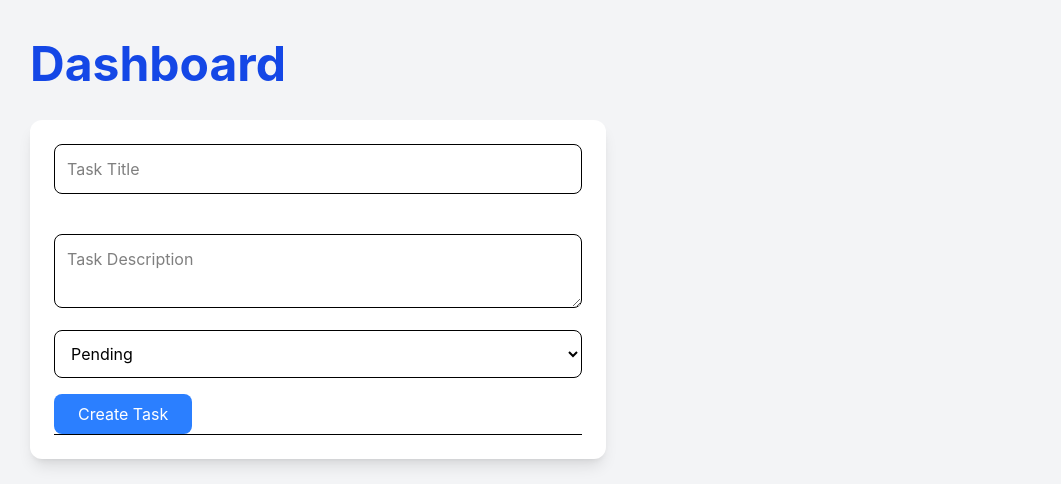
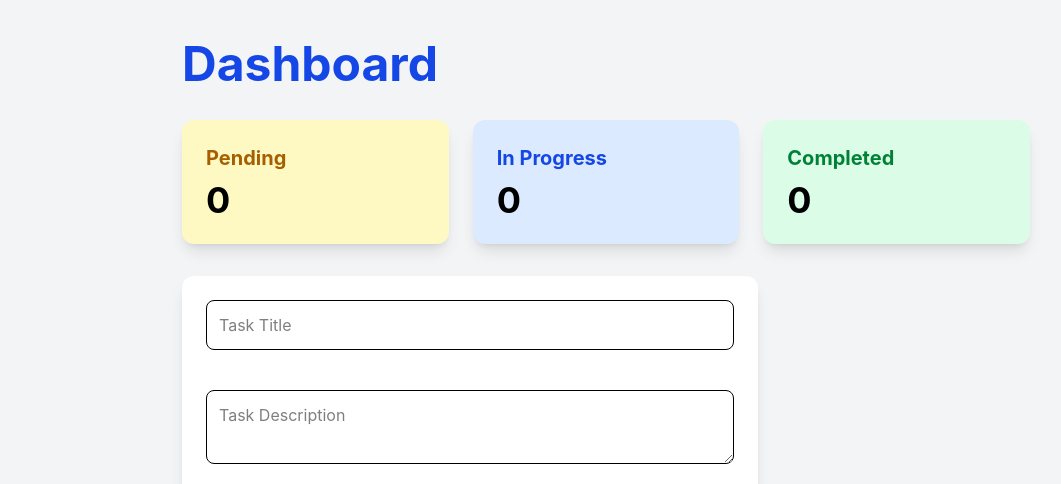
Before and after one commit to KXRMX23/taskflow-pro, a React (Vite) app in the folder client/: page /dashboard in a window 1280 px wide. Shown: the top 484 px of the page, without its empty margins (34-1095 px from the left). Built offline with nearby package versions, Linux system fonts and the light colour scheme; no server answers.

Commit message:
Phase 11 - Task Status Management and Dashboard statistics

```diff
--- a/client/src/pages/Dashboard.jsx
+++ b/client/src/pages/Dashboard.jsx
@@ -11,11 +11,16 @@ function Dashboard() {
 
   const [editingTaskId, setEditingTaskId] = useState(null);
 
+  const pendingCount = tasks.filter((task) => task.status === "pending").length;
+  const inProgressCount = tasks.filter((task) => task.status === "in-progress").length;
+  const completedCount = tasks.filter((task) => task.status === "completed").length;
+
   useEffect(() => {
 
     const testAPI = async () => {
       try {
         const res = await API.get("/tasks");
+        console.log(res.data);
         setTasks(res.data);
       } catch (err) {
         console.log(err.response?.data || err.message);
@@ -85,8 +90,27 @@ setNewTask({
 
   return (
     <div className="min-h-screen bg-gray-100 p-10">
-      <div className="max-w-4xl max-auto px-6">
+      <div className="max-w-4xl mx-auto px-6">
       <h1 className="text-5xl font-bold text-blue-700 mb-8">Dashboard</h1>
+
+      <div className="grid grid-cols-1 md:grid-cols-3 gap-6 mb-8">
+
+  <div className="bg-yellow-100 rounded-xl shadow-lg p-6">
+    <h2 className="text-xl font-bold text-yellow-700">Pending</h2>
+    <p className="text-4xl font-bold mt-2">{pendingCount}</p>
+  </div>
+
+  <div className="bg-blue-100 rounded-xl shadow-lg p-6">
+    <h2 className="text-xl font-bold text-blue-700">In Progress</h2>
+    <p className="text-4xl font-bold mt-2">{inProgressCount}</p>
+  </div>
+
+  <div className="bg-green-100 rounded-xl shadow-lg p-6">
+    <h2 className="text-xl font-bold text-green-700">Completed</h2>
+    <p className="text-4xl font-bold mt-2">{completedCount}</p>
+  </div>
+
+</div>
 
       <form onSubmit={handleSubmit}
       className="bg-white p-6 rounded-xl shadow-lg mb-8 max-w-xl">
```
